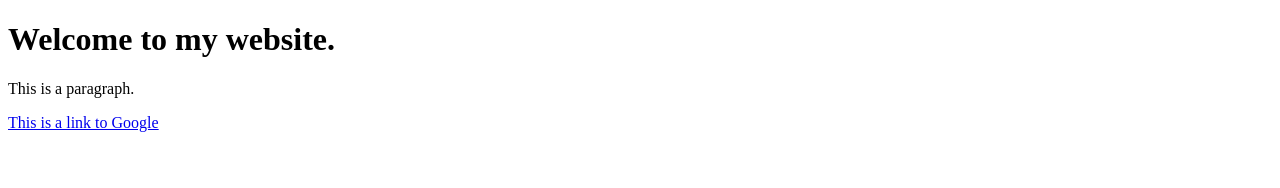
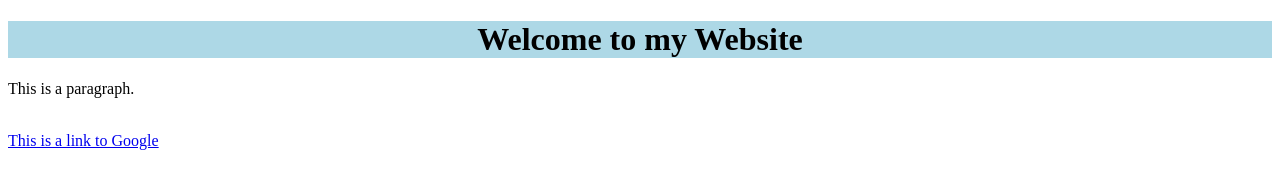
Before and after one commit to ChrisPung/chrispung.github.io, a plain HTML site: page index.html in a window 1280 px wide. Drawn offline with Linux system fonts and the light colour scheme.

Commit message:
Update index.html

```diff
--- a/index.html
+++ b/index.html
@@ -5,6 +5,14 @@
 
 
 	<style>
+		#hID{
+			color: black;
+			text-align: center;
+			font: 20;
+			background-color: lightblue;
+			background:	lightblue;
+
+		}
 		html{
 			color: black;
 		}
@@ -17,8 +25,10 @@
 	</head>
 	<body>
 
-		<h1>Welcome to my website.</h1>
+		<h1 id = "hID">Welcome to my Website</h1>
 		<p>This is a paragraph.</p>
+		<br>
+
 
 		<a href="https://google.com/">This is a link to Google</a>
 
```
